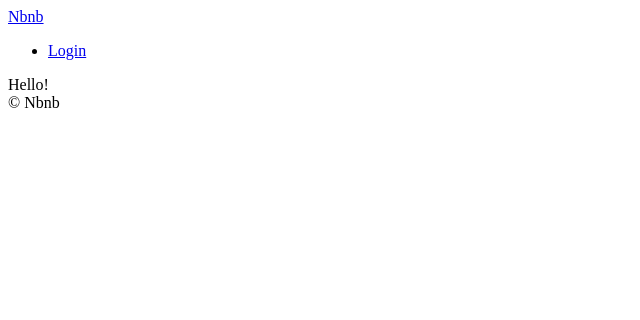
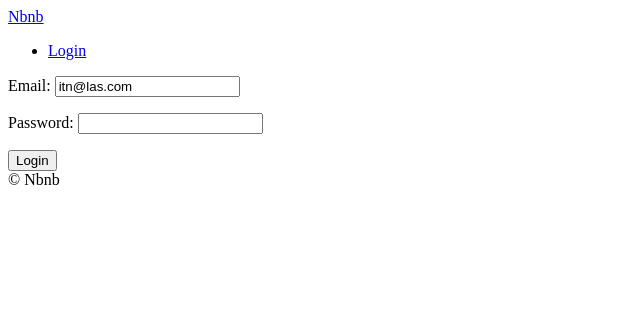
Before and after one commit to YoungchanChang/airbnb_again, a Django app: page /users/login in a window 1280 px wide. Shown: the top 320 px of the page, without its empty margins (0-640 px from the left). Run offline with Django 3.2, Linux system fonts and the light colour scheme.

Commit message:
#14.1 Form, Validating Email and Password

```diff
--- a/rooms/views.py
+++ b/rooms/views.py
@@ -33,7 +33,10 @@ class SearchView(View):
     def get(self, request):
 
         country = request.GET.get("country")
-
+        # 무슨 데이터인지 모르지만 form에 넘겨준다.
+        form = forms.SearchForm(request.GET)
+        print(form)
+        print(form.cleaned_data)
         if country:
 
             # 무슨 데이터인지 모르지만 form에 넘겨준다.
--- a/templates/users/login.html
+++ b/templates/users/login.html
@@ -9,7 +9,10 @@
 
 {% block content %}
 
-    Hello!
-
+    <form method="POST" action="{% url "users:login" %}">
+        {% csrf_token %}
+        {{form.as_p}}
+        <button>Login</button>
+    </form>
 
 {% endblock content %}
--- a/users/forms.py
+++ b/users/forms.py
@@ -0,0 +1,19 @@
+from django import forms
+from . import models
+
+class LoginForm(forms.Form):
+
+    email = forms.EmailField()
+    password = forms.CharField(widget=forms.PasswordInput)
+
+    def clean(self):
+        email = self.cleaned_data.get("email")
+        password = self.cleaned_data.get("password")
+        try:
+            user = models.User.objects.get(email=email)
+            if user.check_password(password):
+                return self.cleaned_data
+            else:
+                self.add_error("password", forms.ValidationError("Password is wrong"))
+        except models.User.DoesNotExist:
+                self.add_error("email", forms.ValidationError("User does not exist"))
--- a/users/urls.py
+++ b/users/urls.py
@@ -1,3 +1,4 @@
+
 from django.urls import path
 from . import views
 
--- a/users/views.py
+++ b/users/views.py
@@ -1,9 +1,14 @@
 from django.views import View
 from django.shortcuts import render
+from . import forms
 
 class LoginView(View):
     def get(self, request):
-        return render(request, "users/login.html")
+        form = forms.LoginForm(initial={"email": "itn@las.com"})
+        return render(request, "users/login.html", {"form": form})
 
     def post(self, request):
-        pass
+        form = forms.LoginForm(request.POST)
+        if form.is_valid():
+            print(form.cleaned_data)
+        return render(request, "users/login.html", {"form": form})
```
